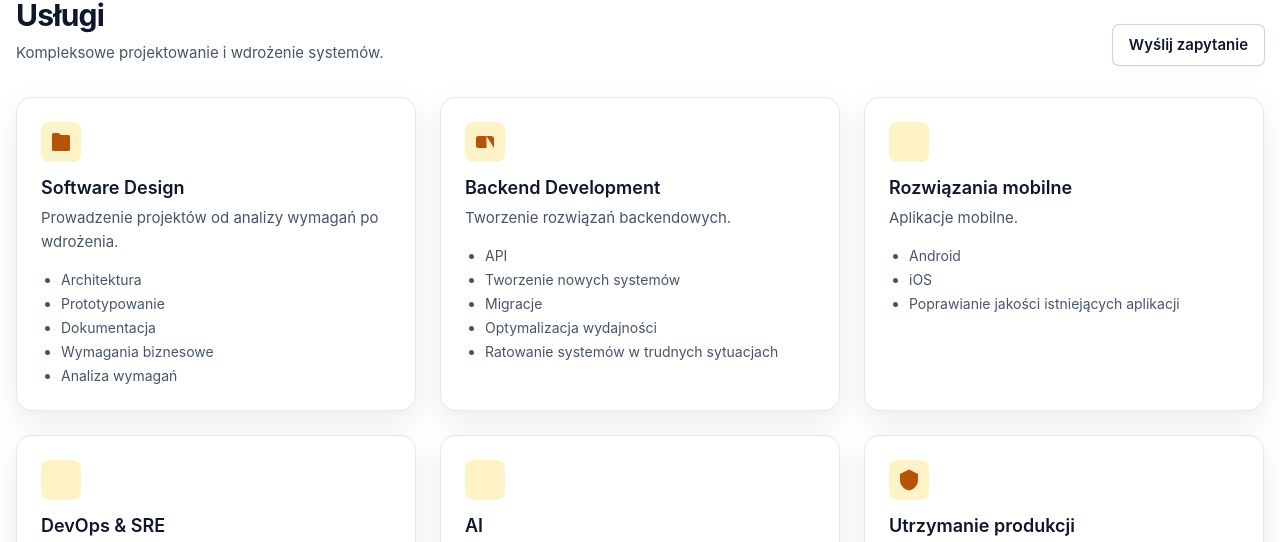
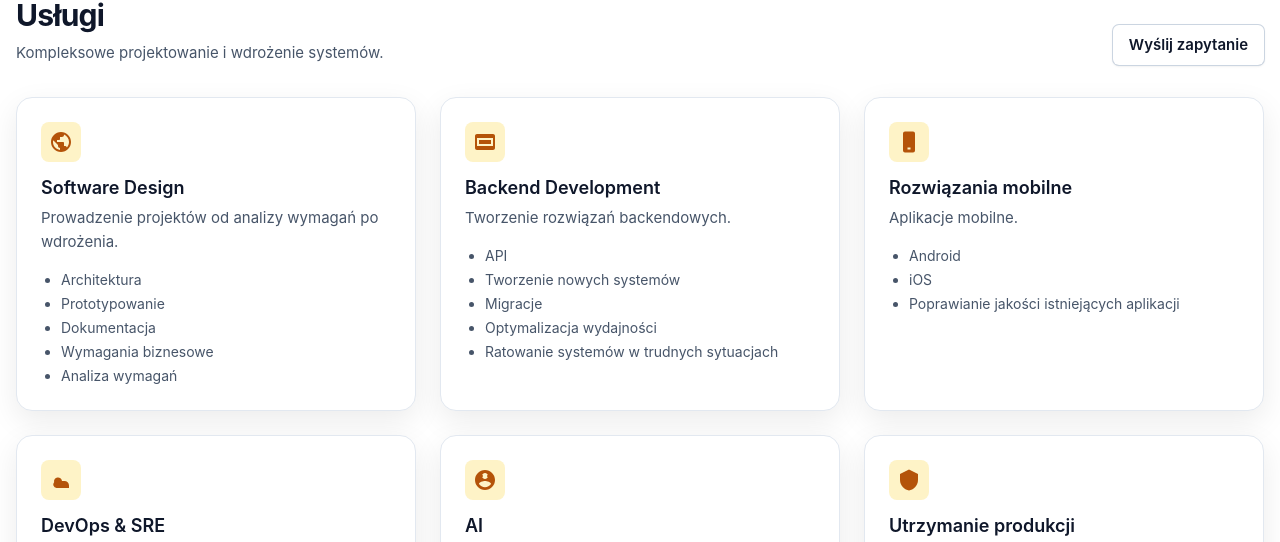
Before and after one commit to bigmikesolutions/webpage, a Vue app: page / in a window 1280 px wide. Shown: the part 837-1379 px from the top of the page. Built offline with nearby package versions, Linux system fonts and the light colour scheme.

Commit message:
icons fix

```diff
--- a/src/pages/Home.vue
+++ b/src/pages/Home.vue
@@ -87,6 +87,7 @@
       <div class="mt-8 grid gap-6 sm:grid-cols-2 lg:grid-cols-3">
         <article v-for="(service, index) in services" :key="index" class="card">
           <div class="card-icon">
+            <!-- Software Design (index 0) -->
             <svg
               v-if="index === 0"
               xmlns="http://www.w3.org/2000/svg"
@@ -94,10 +95,9 @@
               fill="currentColor"
               class="h-6 w-6"
             >
-              <path
-                d="M3 4.5A1.5 1.5 0 0 1 4.5 3h4.757a1.5 1.5 0 0 1 1.06.44l1.243 1.243c.28.28.662.439 1.06.439H19.5A1.5 1.5 0 0 1 21 6.622v12.878A1.5 1.5 0 0 1 19.5 21h-15A1.5 1.5 0 0 1 3 19.5z"
-              />
+              <path d="M12 2C6.48 2 2 6.48 2 12s4.48 10 10 10 10-4.48 10-10S17.52 2 12 2zm-1 17.93c-3.94-.49-7-3.85-7-7.93 0-.62.08-1.21.21-1.79L9 15v1c0 1.1.9 2 2 2v1.93zm6.9-2.54c-.26-.81-1-1.39-1.9-1.39h-1v-3c0-.55-.45-1-1-1H8v-2h2c.55 0 1-.45 1-1V7h2c1.1 0 2-.9 2-2v-.41c2.93 1.19 5 4.06 5 7.41 0 2.08-.8 3.97-2.1 5.39z" />
             </svg>
+            <!-- Backend Development (index 1) -->
             <svg
               v-else-if="index === 1"
               xmlns="http://www.w3.org/2000/svg"
@@ -105,10 +105,9 @@
               fill="currentColor"
               class="h-6 w-6"
             >
-              <path
-                d="M13.5 6H5.25A2.25 2.25 0 0 0 3 8.25v7.5A2.25 2.25 0 0 0 5.25 18h8.25m0-12H18a3 3 0 0 1 3 3v9m-7.5-12v12m0 0H5.25"
-              />
+              <path d="M4 4h16c1.1 0 2 .9 2 2v12c0 1.1-.9 2-2 2H4c-1.1 0-2-.9-2-2V6c0-1.1.9-2 2-2zm0 4v8h16V8H4zm2 2h12v4H6v-4z" />
             </svg>
+            <!-- Mobile Solutions (index 2) -->
             <svg
               v-else-if="index === 2"
               xmlns="http://www.w3.org/2000/svg"
@@ -116,8 +115,9 @@
               fill="currentColor"
               class="h-6 w-6"
             >
-              <path d="M4.5 6.75h15m-15 3.75h15m-15 3.75h15M4.5 18h15" />
+              <path d="M10.5 1.5H8a2 2 0 0 0-2 2v17a2 2 0 0 0 2 2h8a2 2 0 0 0 2-2v-17a2 2 0 0 0-2-2h-2.5m0 0V0m0 1.5h3m-3 0H12m-1.5 18v-2h3v2" />
             </svg>
+            <!-- DevOps & SRE (index 3) -->
             <svg
               v-else-if="index === 3"
               xmlns="http://www.w3.org/2000/svg"
@@ -125,8 +125,9 @@
               fill="currentColor"
               class="h-6 w-6"
             >
-              <path d="M12 3v18m9-9H3" />
+              <path d="M20 17.5A4.5 4.5 0 0 0 15.5 13H13a4 4 0 1 0-7.9 1.2A3.5 3.5 0 0 0 7.5 20H20" />
             </svg>
+            <!-- AI (index 4) -->
             <svg
               v-else-if="index === 4"
               xmlns="http://www.w3.org/2000/svg"
@@ -134,12 +135,13 @@
               fill="currentColor"
               class="h-6 w-6"
             >
-              <path
-                d="M16.5 7.125V3.75m0 0h3.375M16.5 3.75l3.75 3.75M7.5 16.875v3.375m0 0H4.125M7.5 20.25l-3.75-3.75M3 12h18"
-              />
+              <path d="M12 2C6.48 2 2 6.48 2 12s4.48 10 10 10 10-4.48 10-10S17.52 2 12 2zm0 3c1.66 0 3 1.34 3 3s-1.34 3-3 3-3-1.34-3-3 1.34-3 3-3zm0 14.2c-2.5 0-4.71-1.28-6-3.22.03-1.99 4-3.08 6-3.08 1.99 0 5.97 1.09 6 3.08-1.29 1.94-3.5 3.22-6 3.22z" />
+              <circle cx="9" cy="8" r="1" />
+              <circle cx="15" cy="8" r="1" />
             </svg>
+            <!-- Production Maintenance (index 5) -->
             <svg
-              v-else
+              v-else-if="index === 5"
               xmlns="http://www.w3.org/2000/svg"
               viewBox="0 0 24 24"
               fill="currentColor"
@@ -148,6 +150,16 @@
               <path
                 d="M12 1.5 3 6v6c0 6.075 4.925 9.75 9 10.5 4.075-.75 9-4.425 9-10.5V6l-9-4.5Z"
               />
+            </svg>
+            <!-- Default icon -->
+            <svg
+              v-else
+              xmlns="http://www.w3.org/2000/svg"
+              viewBox="0 0 24 24"
+              fill="currentColor"
+              class="h-6 w-6"
+            >
+              <path d="M12 3v18m9-9H3" />
             </svg>
           </div>
           <h3>{{ service.title }}</h3>
```
